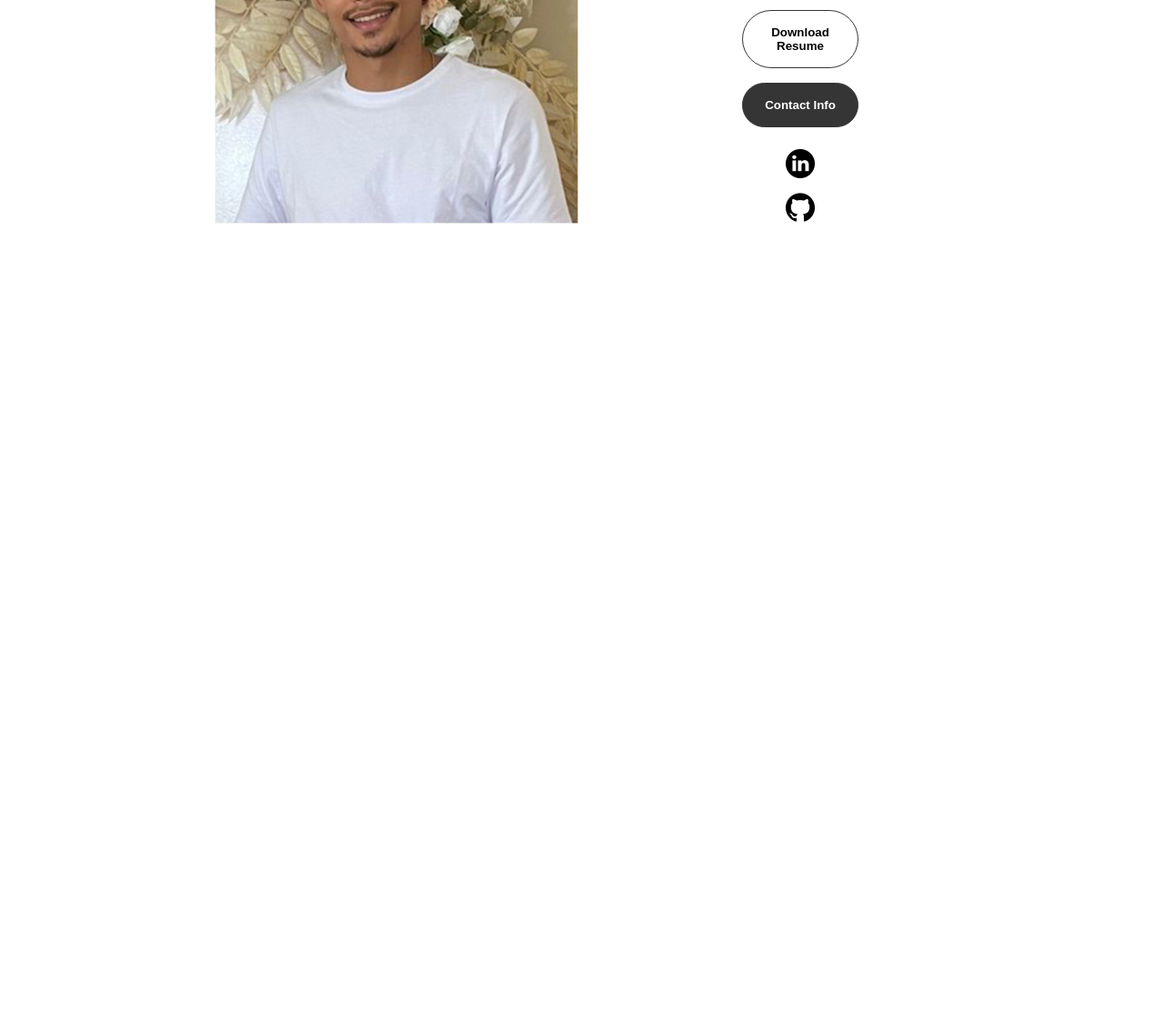
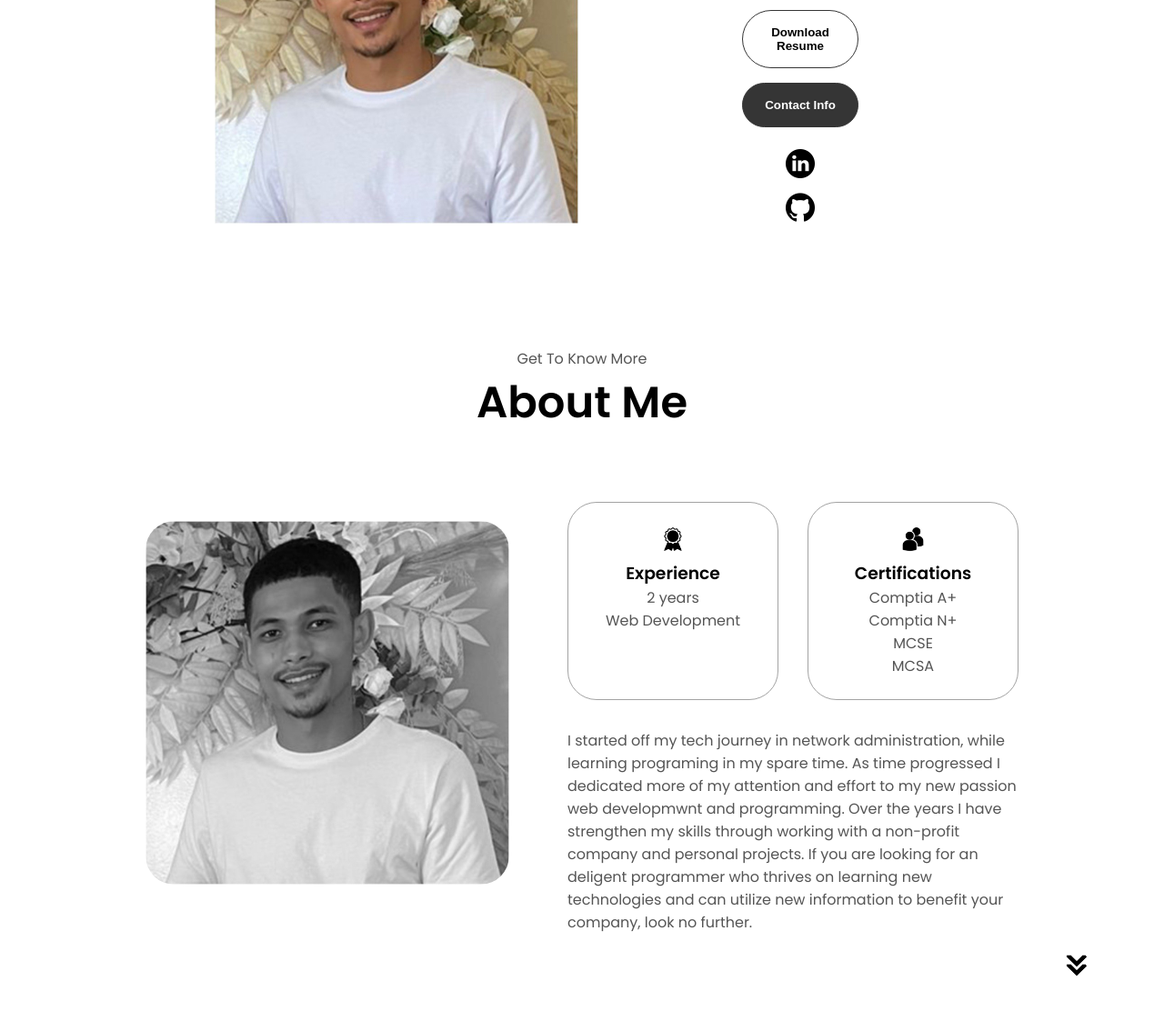
Before and after one commit to JustinGroom/html-css-js-portfolio, a plain HTML site: page index.html in a window 1280 px wide. Shown: the part 426-1538 px from the top of the page at 91% size. Before the commit the page ends 800 px from the top, so only its background shows below. Drawn offline with Linux system fonts and the light colour scheme.

Commit message:
about page added

```diff
--- a/index.html
+++ b/index.html
@@ -64,6 +64,41 @@
             </div>
         </div>
     </section>
+    <section id="about">
+    <p class="section__text__p1">Get To Know More</p>
+    <h1 class="title">About Me</h1>
+    <div class="section-container">
+    <div class="section__pic-container">
+        <img src="./assets/1701702128613.jpg"
+        alt="Profile picture"
+        class="about-pic"/>
+    </div>
+    <div class="about-details-container">
+        <div class="about-containers">
+            <div class="details-container">
+                <img src="./assets/experience.png"
+                alt="experience icon"
+                class="icon" />
+                <h3>Experience</h3>
+                <p>2 years <br>Web Development</p>
+            </div>
+            <div class="details-container">
+                <img src="assets/education.png"
+                alt="education icon"
+                class="icon">
+                <h3>Certifications</h3>
+                <p>Comptia A+<br />Comptia N+<br />MCSE<br />MCSA</p>
+            </div>
+        </div>
+        <div class="text-container">
+            <p>I started off my tech journey in network administration, while learning programing in my spare time. As time progressed I dedicated more of my attention and effort to my new passion web developmwnt and programming.
+                 Over the years I have strengthen my skills through working with a non-profit company and personal projects.
+                If you are looking for an deligent programmer who thrives on learning new technologies and can utilize new information to benefit your company, look no further.</p>
+        </div>
+    </div>
+    </div>
+    <img src="assets/arrow.png" alt="Arrow icon" class="icon arrow" onclick="location.href='./#experience'">
+    </section>
     <script src="script.js"></script>
 </body>
 </html>
--- a/style.css
+++ b/style.css
@@ -259,3 +259,57 @@ section {
     gap: 1rem;
     padding: 0.5rem;
 }
+
+/* About Section */
+
+#about {
+    position: relative;
+}
+
+.about-containers {
+    gap: 2rem;
+    margin-bottom: 2rem;
+    margin-top: 2rem;
+}
+
+.about-details-container {
+    justify-content: center;
+    flex-direction: column;
+}
+
+.about-containers,
+.about-details-container {
+    display: flex;
+}
+
+.about-pic {
+    filter: grayscale(100%);
+    border-radius: 2rem;
+}
+
+.arrow {
+    position: absolute;
+    right: -5rem;
+    bottom: 2.5rem;
+}
+
+.details-container {
+    padding: 1.5rem;
+    flex: 1;
+    background: white;
+    border-radius: 2rem;
+    border: rgb(53, 53, 53) 0.1rem solid;
+    border-color: rgb(163, 163, 163);
+    text-align: center;
+}
+
+.section-container {
+    gap: 4rem;
+    height: 80%;
+}
+
+.section__pic-container {
+    height: 400px;
+    width: 400px;
+    margin: auto 0;
+}
```
